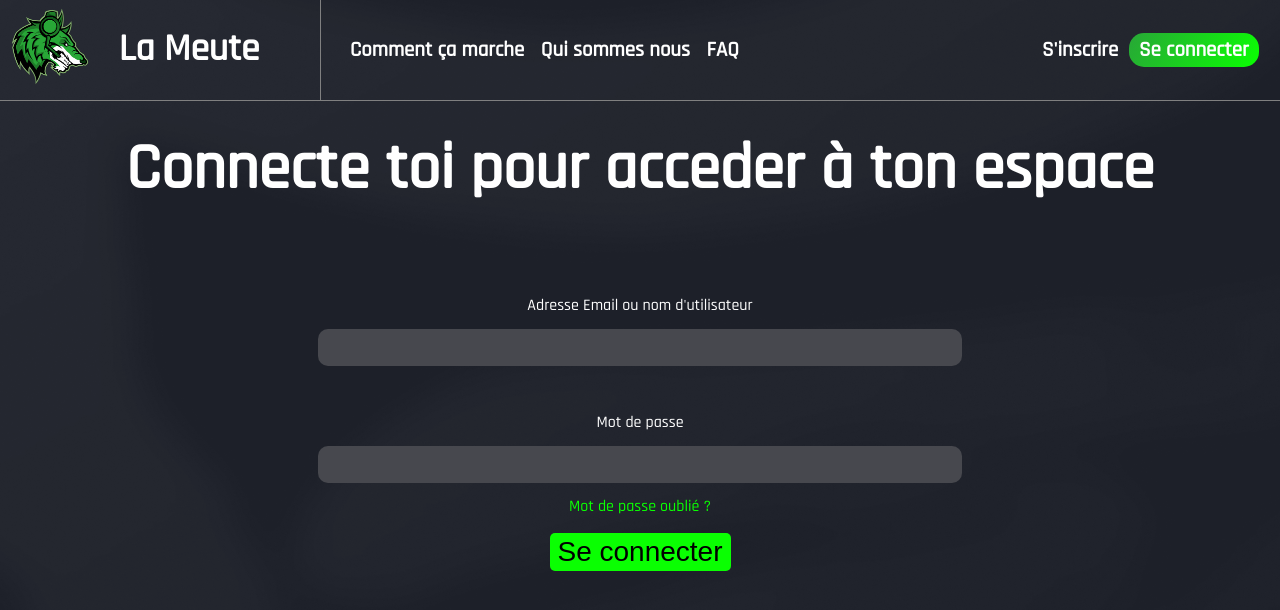
After one commit to Etienne-Devillers/La-Meute-, a PHP site: page /login.php in a window 1280 px wide. The commit adds this page. Shown: the top 610 px of the page. Run offline with PHP 8.4, Linux system fonts and the light colour scheme; some libraries are stand-ins or nearby versions.

Commit message:
init login page

```diff
--- a/assets/css/styleRegister.css
+++ b/assets/css/styleRegister.css
@@ -1,6 +1,8 @@
-.registerSection {
+body {
 background-color: #1D2029;
-height: 100vh;
+background-image: url(../img/Background2.png);
+background-repeat: no-repeat;
+
 
 }
 
@@ -14,6 +16,7 @@ height: 100vh;
     font-size: 4vw;
     color: white;
     margin-top: 0;
+    margin-bottom: 2rem;
 }
 
 .greenWord {
@@ -51,3 +54,12 @@ color: #e8303d;
     font-size: 15px;
     margin-bottom: 20rem;
 }
+
+#validForm{
+    margin-top: 1rem;
+    background: rgba(10, 255, 2, 1);
+    border-radius: 5px;
+    font-size: 28px;
+    border: 2px solid transparent;
+    cursor: pointer;
+}
--- /dev/null
+++ b/login.php
@@ -0,0 +1,10 @@
+
+<?php
+
+
+include(dirname(__FILE__).'/views/templates/header.php');
+include(dirname(__FILE__).'/views/templates/navbar.php');
+include(dirname(__FILE__).'/views/loginForm.php');
+include(dirname(__FILE__).'/views/templates/footer.php');
+
+?>
--- a/views/form.php
+++ b/views/form.php
@@ -1,4 +1,4 @@
-<!-------------------- Section connection -------------------->
+<!-------------------- Section register -------------------->
 <section class="registerSection flexColCenter">
     <h1>Rejoins <span class="greenWord">la meute</span></h1>
     <h5>Crée ton compte et commence dès aujourd'hui</h5>
--- /dev/null
+++ b/views/loginForm.php
@@ -0,0 +1,31 @@
+<!-------------------- Section connection -------------------->
+<section class="registerSection flexColCenter">
+    <h1>Connecte toi pour acceder à ton espace</span></h1>
+
+    <form action="" class=" formRegister flexColCenter" method="post" action="<?= htmlspecialchars($_SERVER['PHP_SELF']) ?>">
+
+        <label for="userName">Adresse Email ou nom d'utilisateur</label>
+        <input type="text"
+        required
+        name="userName"
+        id="userName"
+        class="field"
+        placeholder="<?= $error['email'] ?? '' ?>"
+        value="<?= (!isset($error['email']) && isset($email)) ? $email : ''?>"
+        >
+
+
+        <label for="pwd">Mot de passe</label>
+        <input type="password"
+        required
+        name="pwd"
+        id="pwd"
+        class="field"
+        placeholder="<?= $error['pwd'] ?? '' ?>"
+        pattern="<?=REGEX_PASSWORD?>"
+        >
+
+        <div class="greenWord">Mot de passe oublié ?</div>
+        <input type="submit" value="Se connecter" class="" id="validForm">
+    </form>
+</section>
```
Also changed, not shown: controllers/login-controller.php (added).
